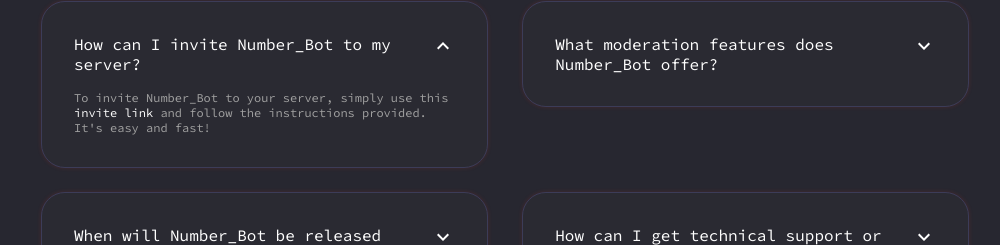
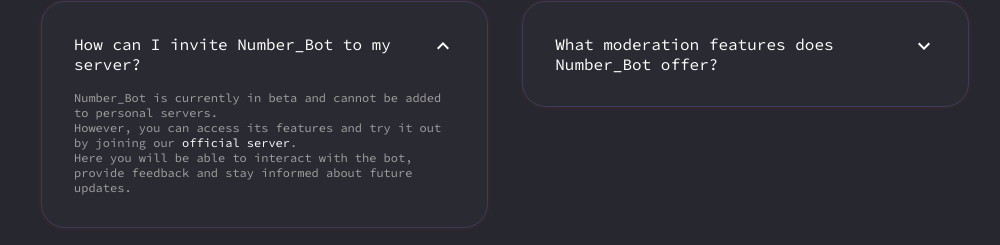
Before and after one commit to Johnny1305/number_bot_website, a React (Vite) app: page / in a window 1280 px wide. Both pictures are taken after a click on the element 399 px from the left and 1466 px from the top of the page. Shown: the part 1413-1658 px from the top of the page, without its empty margins (135-1135 px from the left). Built offline with nearby package versions, Linux system fonts and the light colour scheme.

Commit message:
Update App.jsx
Se modifica un FaQ

```diff
--- a/src/App.jsx
+++ b/src/App.jsx
@@ -43,16 +43,17 @@
         </div>
 
         <h2 className='landing-page__subheader'>Future Updates</h2>
-        <FutureUpdates/>
+        <FutureUpdates />
 
         <h2 className='landing-page__subheader'>FAQ</h2>
 
         <div className='landing-page__faq-tiles-container'>
           <FaqTile question='How can I invite Number_Bot to my server?' answer={(
             <p>
-              To invite Number_Bot to your server, simply use this
-              <a href="https://dsc.gg/numberbot-server" target="_blank" rel="noopener noreferrer"> invite link</a> and follow the instructions provided.
-              It's easy and fast!
+              Number_Bot is currently in beta and cannot be added to personal servers.<br/>
+              However, you can access its features and try it out by joining our
+              <a href="https://dsc.gg/numberbot-server" target="_blank" rel="noopener noreferrer"> official server</a>.<br/>
+              Here you will be able to interact with the bot, provide feedback and stay informed about future updates.
             </p>
           )} />
           <FaqTile question='What moderation features does Number_Bot offer?' answer={`Number_Bot provides effective moderation tools, including warnings, bans to maintain a safe environment on your server.`} />
@@ -61,7 +62,7 @@
         </div>
 
       </div>
-      <LogoNumber/>
+      <LogoNumber />
       <div className='landing-page-navbar landing-page-navbar--footer'>
         <img className='landing-page-navbar__logo' src={aedile_logo} />
         <div className='landing-page-navbar__icons'>
```
